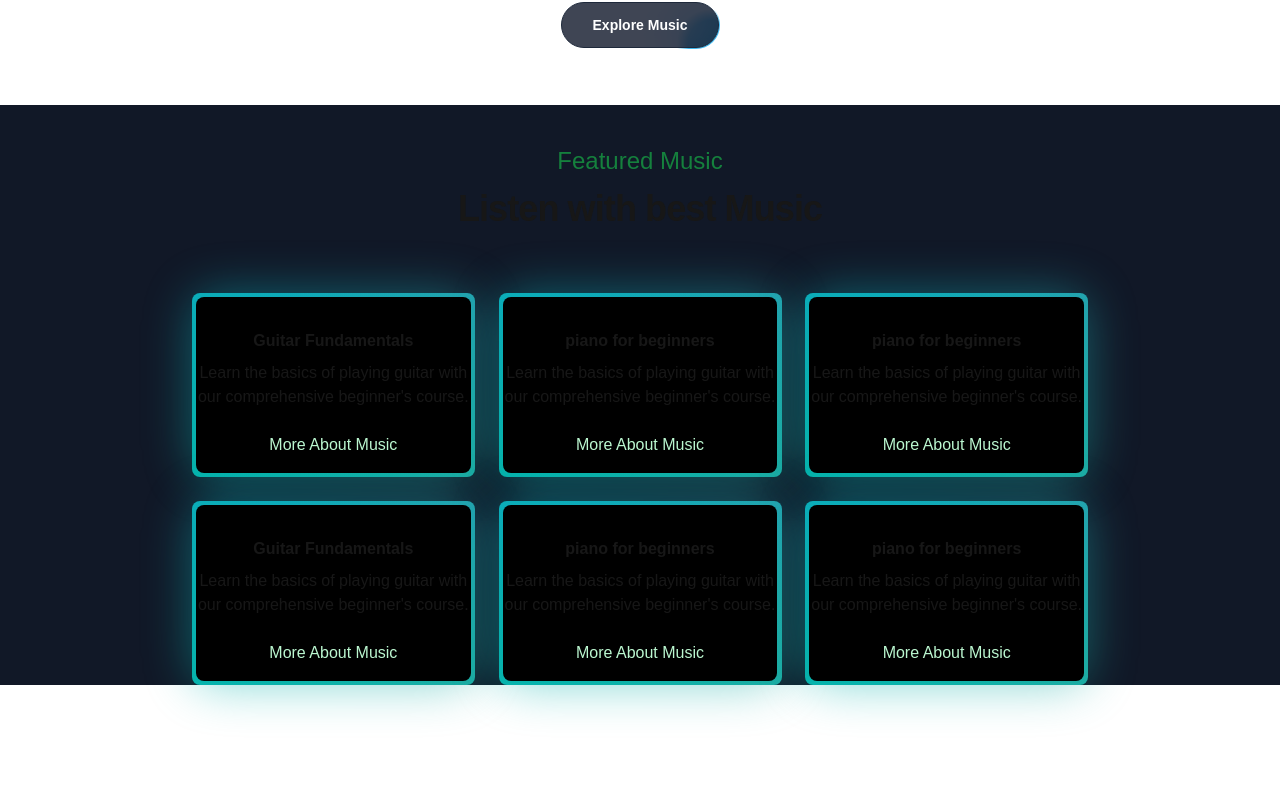
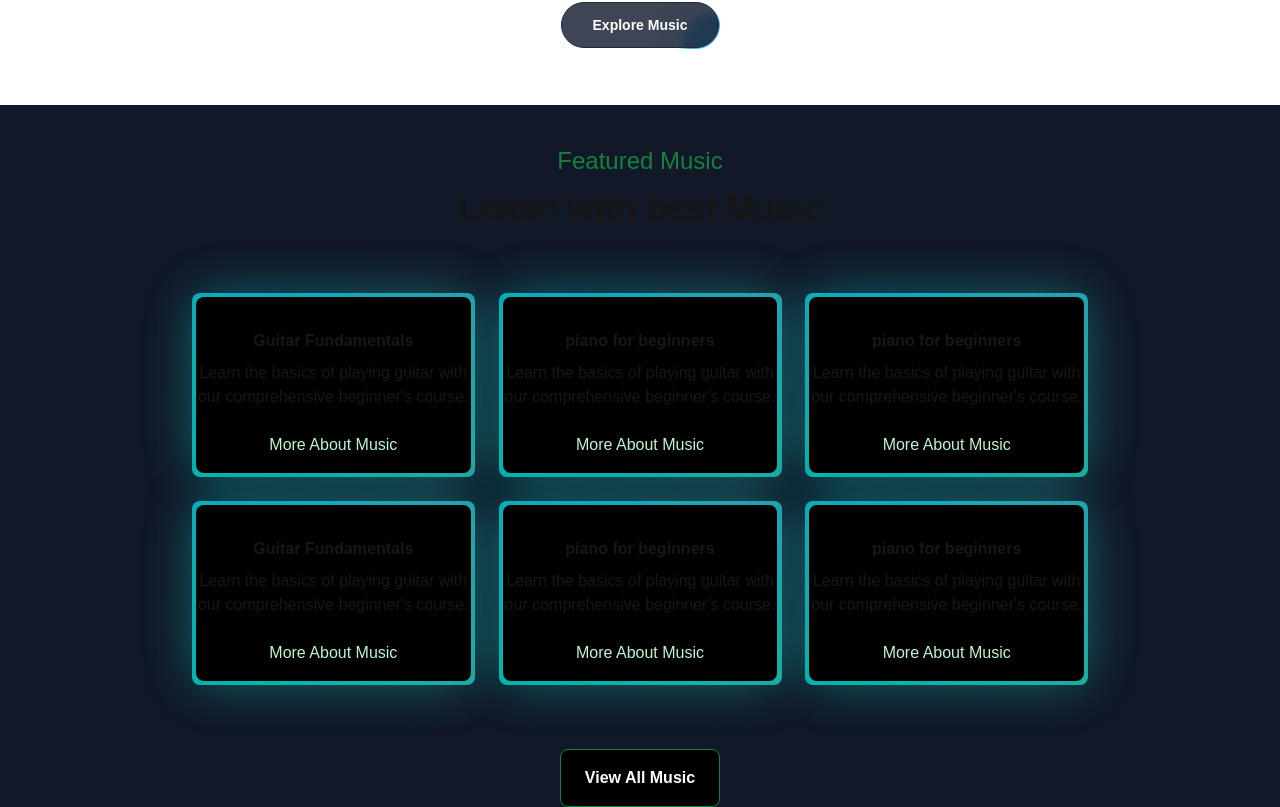
Before and after one commit to wahid6313/Project-Music, a Next.js app: page / in a window 1280 px wide. Shown: the part 497-1304 px from the top of the page. Before the commit the page ends 1182 px from the top, so only its background shows below. Built offline with nearby package versions, Linux system fonts and the light colour scheme.

Commit message:
button section

```diff
--- a/app/components/FeaturedCourses.tsx
+++ b/app/components/FeaturedCourses.tsx
@@ -2,6 +2,7 @@
 import courseData from "../data/music_courses.json";
 import { BackgroundGradient } from "./ui/background-gradient";
 import Link from "next/link";
+import { Button } from "./ui/moving-border";
 
 interface Course {
   id: number;
@@ -47,6 +48,13 @@ function FeaturedCourses() {
           ))}
         </div>
       </div>
+      <div className="mt-16 rounded-lg">
+        <Link href="/viewMusic">
+          <button className="px-6 py-4 font-semibold rounded-lg bg-black text-white border border-green-700 hover:bg-gray-900">
+            View All Music
+          </button>
+        </Link>
+      </div>
     </div>
   );
 }
```
